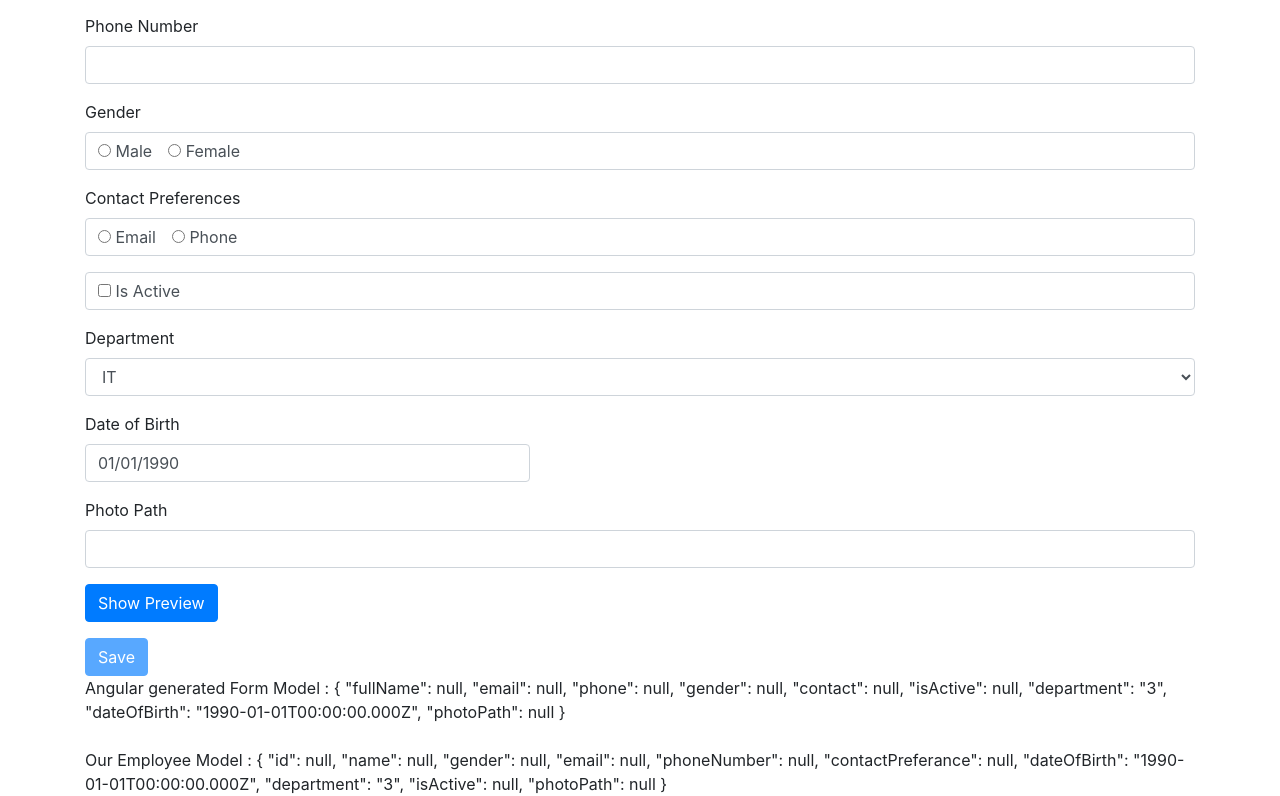
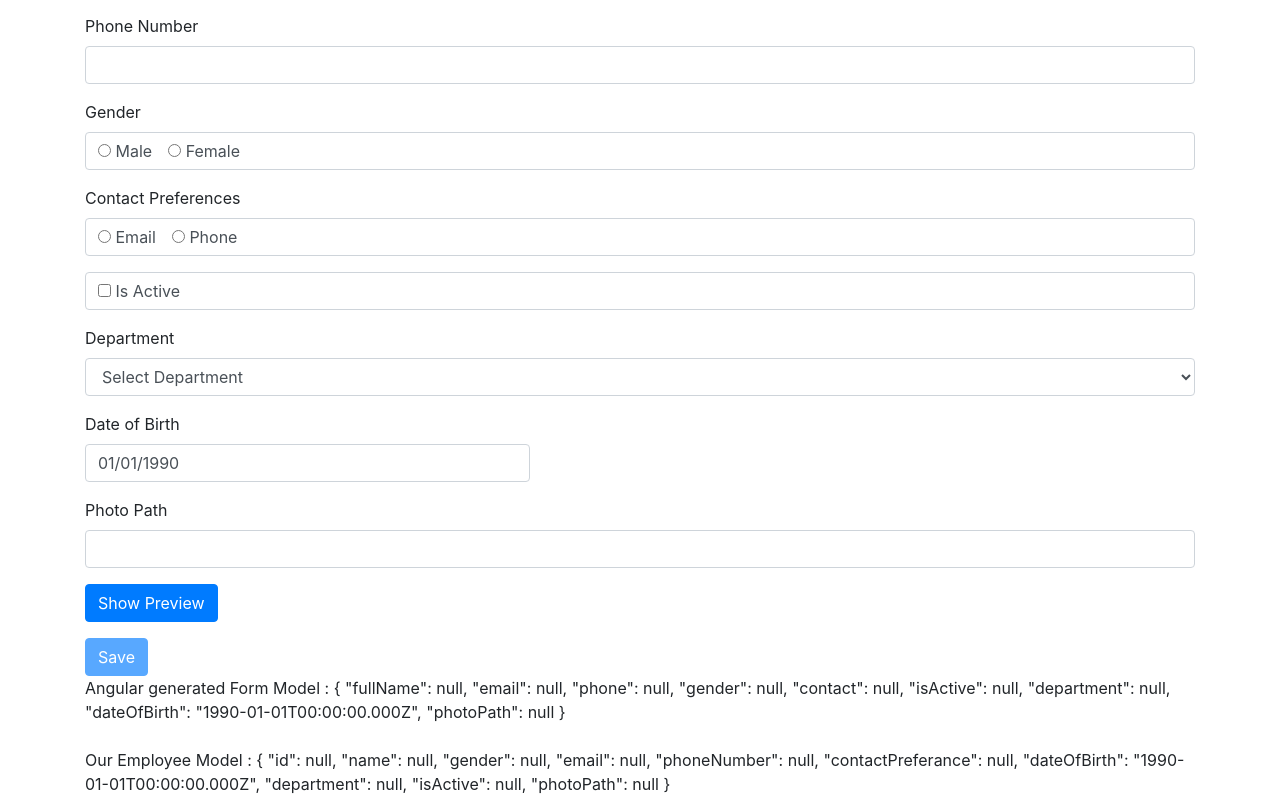
Before and after one commit to sohag-aust/angular-crud, an Angular app: page /create in a window 1280 px wide. Shown: the part 617-1413 px from the top of the page. Built offline with nearby package versions, Linux system fonts and the light colour scheme.

Commit message:
Select-list validation

```diff
--- a/src/app/employees/create-employee.component.html
+++ b/src/app/employees/create-employee.component.html
@@ -140,15 +140,24 @@
                 </div>
             </div>
 
-            <div class="form-group">
+            <div class="form-group" >
                 <label for="department">
                     Department
                 </label>
-                <select class="form-control" id="department" name="department" [(ngModel)]="employee.department">
+                <select required class="form-control" [class.help-block-border]="departmentControl.invalid && departmentControl.touched" id="department" name="department"
+                        [(ngModel)]="employee.department" #departmentControl="ngModel">
+
+                    <option disabled [ngValue]="null">Select Department</option> <!-- if option value is string then should use `value` property, otherwise , if option value is null/object then use `ngValue property`-->
+                    <!-- `ng-value` directive is used to set the value attribute of an input element, or a select element. It is mainly used on <radio> and <option> elements to set the bound values when these elements are selected -->
+
                     <option *ngFor="let department of departments" [value]="department.id">
                         {{department.name}}
                     </option>
                 </select>
+
+                <span class="help-block" *ngIf="departmentControl.invalid && departmentControl.touched">
+                    Department is required
+                </span>
             </div>
 
             <div class="row">
--- a/src/app/employees/create-employee.component.ts
+++ b/src/app/employees/create-employee.component.ts
@@ -21,7 +21,7 @@ export class CreateEmployeeComponent implements OnInit {
     phoneNumber: null!,
     contactPreferance: null!,
     dateOfBirth:new Date(1990, 0, 1),
-    department: '3',
+    department: null!,
     isActive: null!,
     photoPath: null!
   }
```
